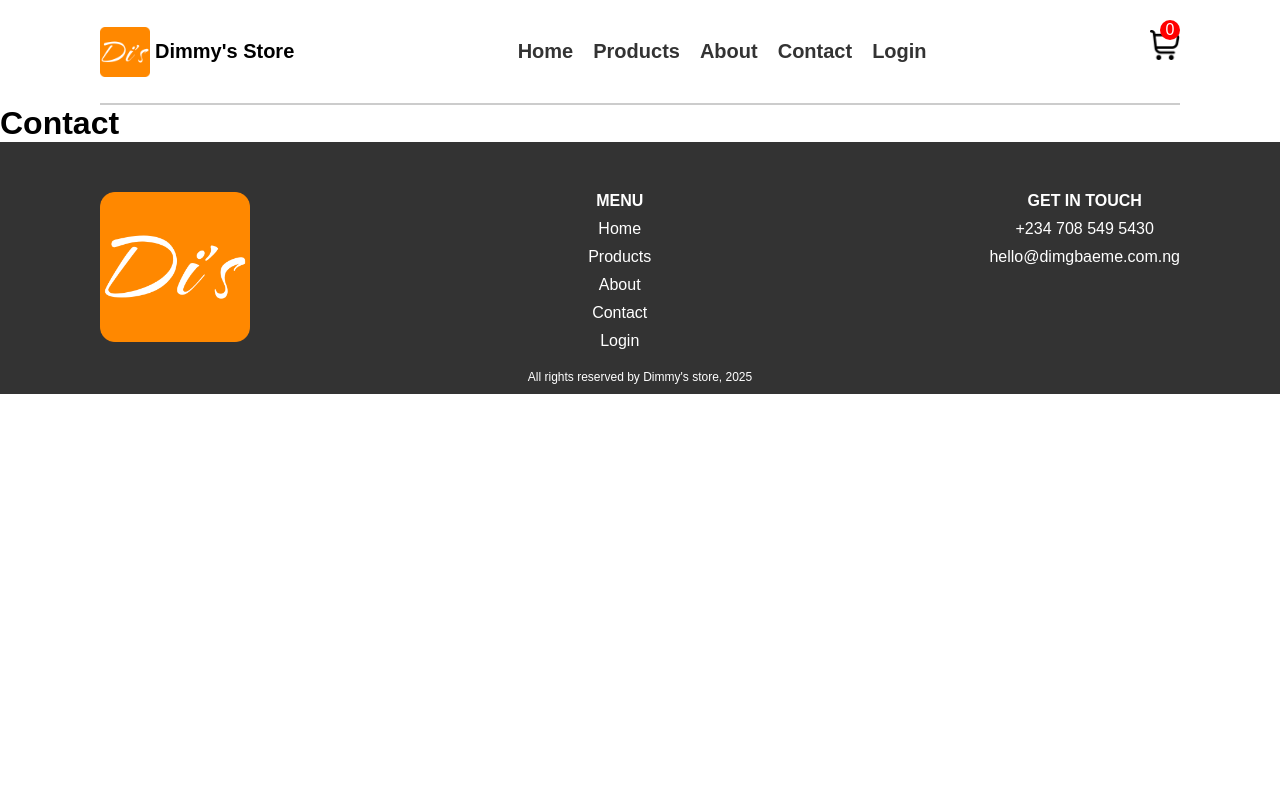
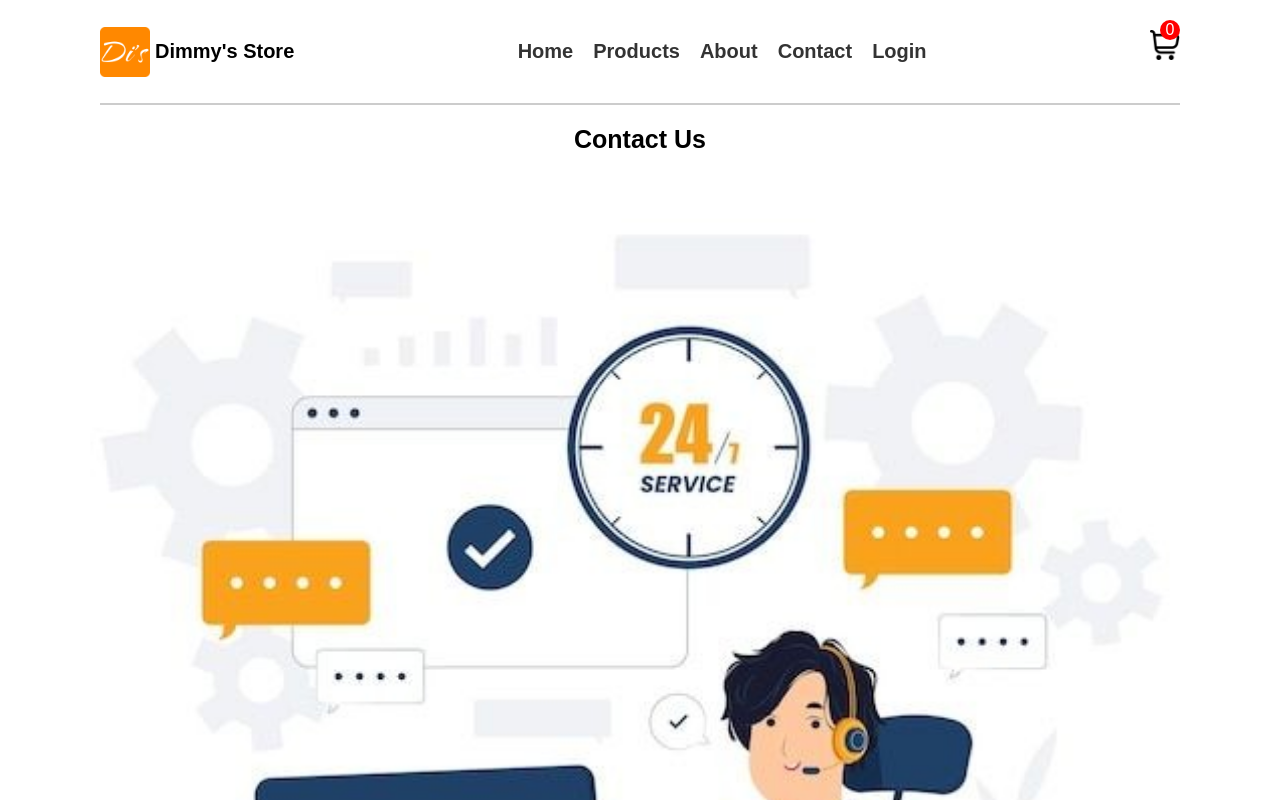
Before and after one commit to Dimgba-Eme/e-commerce-app, a React (Create React App) app in the folder my-store/: page /contact-us in a window 1280 px wide. Shown: the top 800 px of the page. Built offline with nearby package versions, Linux system fonts and the light colour scheme.

Commit message:
Imported the contact_us image into the Contact Page

```diff
--- a/my-store/src/pages/About.js
+++ b/my-store/src/pages/About.js
@@ -15,7 +15,7 @@ const About = () => {
 
       <div className='about-container'>
         <h1>About Us</h1>
-        <div className='about-inner'>
+        <section className='about-inner'>
           <img src={about_hero} alt='' />
           <div className='about-description'>
             <p>Dimmy's Store was born out of a passion for innovation and a desire to revolutionize
@@ -35,22 +35,23 @@ const About = () => {
               that exceeds expectations, from browsing and ordering to delivery and beyond.
             </p>
           </div>
-        </div>
+        </section>
+
         <h1>Why Choose Us</h1>
-        <div className='why-choose-container'>
-          <div className='why-us'>
+        <section className='why-choose-container'>
+          <article className='why-us'>
             <h4>Quality Assurance:</h4>
             <p>We meticulously select and vet each product to ensure it meets our stringent quality standards.</p>
-          </div>
-          <div className='why-us'>
+          </article>
+          <article className='why-us'>
             <h4>Convenience:</h4>
             <p>With our user-friendly interface and hassle-free ordering process, shopping has never been easier.</p>
-          </div>
-          <div className='why-us'>
+          </article>
+          <article className='why-us'>
             <h4>Exceptional Customer Service:</h4>
             <p>Our team of dedicated professionals is here to assist you all the way, ensuring your satisfaction is our top priority.</p>
-          </div>
-        </div>
+          </article>
+        </section>
       </div>
       <Newsletter />
     </main>
--- a/my-store/src/pages/Contact.js
+++ b/my-store/src/pages/Contact.js
@@ -1,11 +1,34 @@
 import React from 'react'
 import './contact.scss'
+import contact_us from '../assets/images/contact_us.png'
+import Newsletter from '../components/Newsletter'
 
 const Contact = () => {
   return (
-    <div>
-      <h1>Contact</h1>
-    </div>
+    <main className='contact-wrapper'>
+      <h1>Contact Us</h1>
+      <section className='contact-inner'>
+        <img src={contact_us} alt='' />
+
+        <div className='contact-info'>
+          <h3>Our Store</h3>
+          <br />
+          <br />
+          <p>54709 Willms Station
+            Suite 350, Washington, USA
+          </p>
+          <br />
+          <br />
+          <p>Tel: +234 708 549 5430</p>
+          <p>Email: hello@dimgbaeme.com.ng</p>
+        </div>
+      </section>
+      <br />
+      <br />
+      <br />
+
+      <Newsletter />
+    </main>
   )
 }
 
--- a/my-store/src/pages/contact.css
+++ b/my-store/src/pages/contact.css
@@ -2,4 +2,18 @@
   padding: 0;
   margin: 0;
   box-sizing: border-box;
+}
+
+.contact-wrapper {
+  padding: 20px 10px;
+}
+.contact-wrapper h1 {
+  font-size: 25px;
+  text-align: center;
+}
+.contact-wrapper .contact-inner img {
+  width: 100%;
+}
+.contact-wrapper .contact-inner .contact-info p {
+  color: #666666;
 }/*# sourceMappingURL=contact.css.map */
--- a/my-store/src/pages/contact.scss
+++ b/my-store/src/pages/contact.scss
@@ -3,3 +3,24 @@
     margin: 0;
     box-sizing: border-box;
 }
+
+.contact-wrapper {
+    padding: 20px 10px;
+
+    h1 {
+        font-size: 25px;
+        text-align: center;
+    }
+
+    .contact-inner {
+        img {
+            width: 100%;
+        }
+
+        .contact-info {
+            p {
+                color: lighten(black, 40);
+            }
+        }
+    }
+}
```
Also changed, not shown: 1 other file (tests, documents, lock files or other folders).
